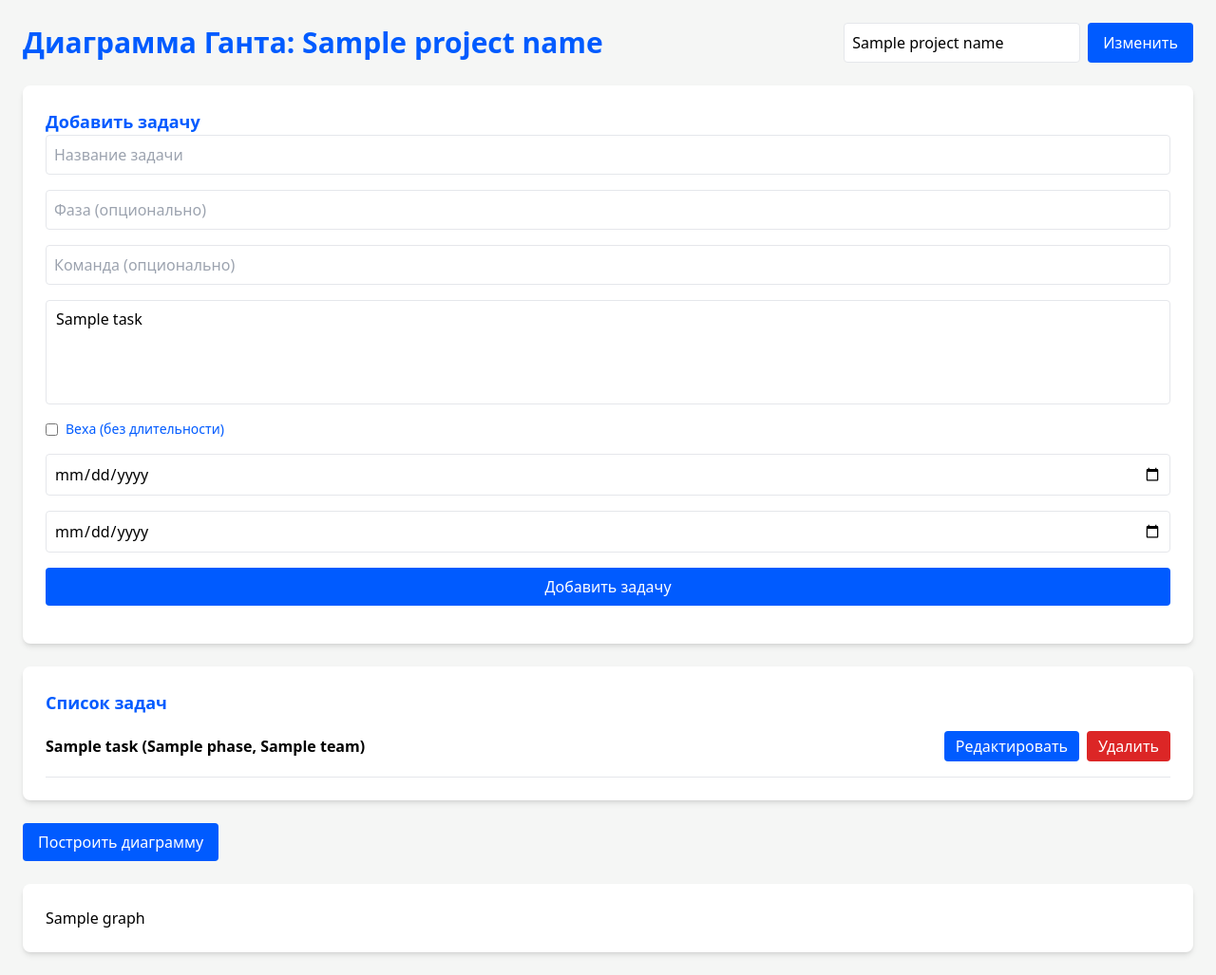
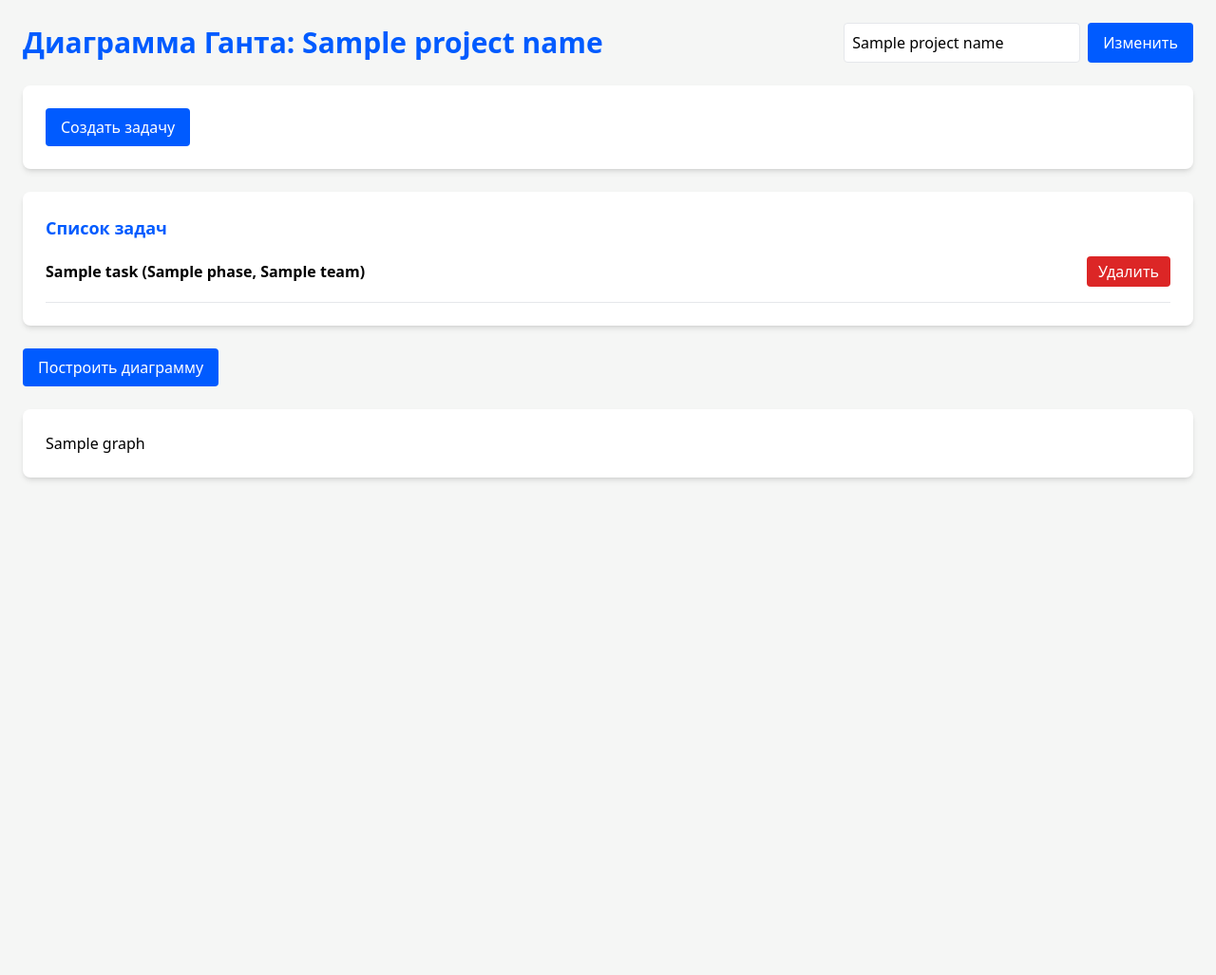
Before and after one commit to Swifter90/it-project-checklist, a Flask app: template templates/index.html in a window 1280 px wide. Shown: the whole page at 95% size. After the commit the page ends 506 px from the top, so only its background shows below. Run offline with Flask 3, Linux system fonts and the light colour scheme; the template is opened without the code that fills it: most values are stand-ins (such as "Sample title", 1, 10 or a date in 2020); some libraries are stand-ins or nearby versions.

Commit message:
76 index.html

```diff
--- a/templates/index.html
+++ b/templates/index.html
@@ -20,22 +20,22 @@
         }
     </script>
     <script>
-        function toggleEndDate(checkbox, index) {
-            const endDateInput = document.getElementById(`end_${index}`);
+        function toggleEndDate(checkbox, prefix) {
+            const endDateInput = document.getElementById(`${prefix}_end_date`);
             endDateInput.disabled = checkbox.checked;
             if (checkbox.checked) {
-                endDateInput.value = document.getElementById(`start_${index}`).value;
+                endDateInput.value = document.getElementById(`${prefix}_start_date`).value;
             }
         }
 
-        function validateDates(index) {
-            const startDate = document.getElementById(`start_${index}`).value;
-            const endDate = document.getElementById(`end_${index}`).value;
-            const isMilestone = document.getElementById(`is_milestone_${index}`).checked;
+        function validateDates(prefix) {
+            const startDate = document.getElementById(`${prefix}_start_date`).value;
+            const endDate = document.getElementById(`${prefix}_end_date`).value;
+            const isMilestone = document.getElementById(`${prefix}_is_milestone`).checked;
             if (startDate && endDate && !isMilestone) {
                 if (new Date(endDate) < new Date(startDate)) {
                     alert("Дата окончания не может быть раньше даты начала!");
-                    document.getElementById(`end_${index}`).value = '';
+                    document.getElementById(`${prefix}_end_date`).value = '';
                     return false;
                 }
             }
@@ -46,20 +46,19 @@
             return confirm(`Вы уверены, что хотите удалить задачу "${taskName}"?`);
         }
 
-        function openEditModal(index, taskName, phase, team, startDate, endDate, isMilestone) {
-            document.getElementById('edit_task_index').value = index;
-            document.getElementById('edit_task_name').value = taskName;
-            document.getElementById('edit_phase').value = phase;
-            document.getElementById('edit_team').value = team;
-            document.getElementById('edit_start_date').value = startDate || '';
-            document.getElementById('edit_end_date').value = endDate || '';
-            document.getElementById('edit_is_milestone').checked = isMilestone;
-            document.getElementById('edit_end_date').disabled = isMilestone;
-            document.getElementById('editModal').classList.remove('hidden');
+        function openAddModal() {
+            document.getElementById('add_task_name').value = '';
+            document.getElementById('add_phase').value = '';
+            document.getElementById('add_team').value = '';
+            document.getElementById('add_start_date').value = '';
+            document.getElementById('add_end_date').value = '';
+            document.getElementById('add_is_milestone').checked = false;
+            document.getElementById('add_end_date').disabled = false;
+            document.getElementById('addModal').classList.remove('hidden');
         }
 
-        function closeEditModal() {
-            document.getElementById('editModal').classList.add('hidden');
+        function closeAddModal() {
+            document.getElementById('addModal').classList.add('hidden');
         }
     </script>
 </head>
@@ -83,38 +82,12 @@
         </div>
         {% endif %}
 
-        <form method="POST" class="bg-ozon-white shadow-md rounded-lg p-6 mb-6">
-            <div class="mb-4">
-                <h2 class="text-lg font-semibold text-ozon-blue">Добавить задачу</h2>
-                <div class="flex flex-col gap-4">
-                    <input type="text" name="task_name" placeholder="Название задачи"
-                           class="p-2 border rounded w-full focus:outline-none focus:ring-2 focus:ring-ozon-blue">
-                    <input type="text" name="phase" placeholder="Фаза (опционально)"
-                           class="p-2 border rounded w-full focus:outline-none focus:ring-2 focus:ring-ozon-blue">
-                    <input type="text" name="team" placeholder="Команда (опционально)"
-                           class="p-2 border rounded w-full focus:outline-none focus:ring-2 focus:ring-ozon-blue">
-                    <select name="dependencies" multiple
-                            class="p-2 border rounded w-full focus:outline-none focus:ring-2 focus:ring-ozon-blue">
-                        {% for item in checklist %}
-                        <option value="{{ item.task }}">{{ item.task }}</option>
-                        {% endfor %}
-                    </select>
-                    <label class="flex items-center">
-                        <input type="checkbox" name="is_milestone" id="is_milestone_new" onchange="toggleEndDate(this, 'new')"
-                               class="mr-2">
-                        <span class="text-sm text-ozon-blue">Веха (без длительности)</span>
-                    </label>
-                    <input type="date" name="start_date" id="start_new"
-                           class="p-2 border rounded w-full focus:outline-none focus:ring-2 focus:ring-ozon-blue">
-                    <input type="date" name="end_date" id="end_new"
-                           class="p-2 border rounded w-full focus:outline-none focus:ring-2 focus:ring-ozon-blue">
-                    <button type="submit" name="action" value="add_task"
-                            class="bg-ozon-blue text-ozon-white px-4 py-2 rounded hover:bg-blue-700 transition">
-                        Добавить задачу
-                    </button>
-                </div>
-            </div>
-        </form>
+        <div class="bg-ozon-white shadow-md rounded-lg p-6 mb-6">
+            <button type="button" onclick="openAddModal()"
+                    class="bg-ozon-blue text-ozon-white px-4 py-2 rounded hover:bg-blue-700 transition">
+                Создать задачу
+            </button>
+        </div>
 
         {% if checklist %}
         <div class="bg-ozon-white shadow-md rounded-lg p-6 mb-6">
@@ -124,10 +97,6 @@
                 <div class="flex justify-between items-center border-b pb-4">
                     <p class="font-semibold">{{ item.task }} ({{ item.phase }}, {{ item.team }}) {% if item.is_milestone %}[Веха]{% endif %}</p>
                     <div class="flex gap-2">
-                        <button type="button" onclick="openEditModal('{{ loop.index0 }}', '{{ item.task | escape }}', '{{ item.phase | escape }}', '{{ item.team | escape }}', '{{ item.start_date | default('') }}', '{{ item.end_date | default('') }}', {{ item.is_milestone | lower }})"
-                                class="bg-ozon-blue text-ozon-white px-3 py-1 rounded hover:bg-blue-700 transition">
-                            Редактировать
-                        </button>
                         <form method="POST" onsubmit="return confirmDelete('{{ item.task | escape }}')">
                             <input type="hidden" name="task_index" value="{{ loop.index0 }}">
                             <button type="submit" name="action" value="delete_task"
@@ -161,18 +130,17 @@
         </div>
         {% endif %}
 
-        <!-- Модальное окно для редактирования -->
-        <div id="editModal" class="fixed inset-0 bg-black bg-opacity-50 flex items-center justify-center hidden">
+        <!-- Модальное окно для добавления задачи -->
+        <div id="addModal" class="fixed inset-0 bg-black bg-opacity-50 flex items-center justify-center hidden">
             <div class="bg-ozon-white p-6 rounded-lg shadow-lg w-full max-w-md">
-                <h2 class="text-lg font-semibold text-ozon-blue mb-4">Редактировать задачу</h2>
-                <form method="POST" onsubmit="return validateDates('edit')">
-                    <input type="hidden" name="task_index" id="edit_task_index">
+                <h2 class="text-lg font-semibold text-ozon-blue mb-4">Создать задачу</h2>
+                <form method="POST" onsubmit="return validateDates('add')">
                     <div class="flex flex-col gap-4">
-                        <input type="text" name="task_name" id="edit_task_name" placeholder="Название задачи"
+                        <input type="text" name="task_name" id="add_task_name" placeholder="Название задачи"
                                class="p-2 border rounded w-full focus:outline-none focus:ring-2 focus:ring-ozon-blue">
-                        <input type="text" name="phase" id="edit_phase" placeholder="Фаза (опционально)"
+                        <input type="text" name="phase" id="add_phase" placeholder="Фаза (опционально)"
                                class="p-2 border rounded w-full focus:outline-none focus:ring-2 focus:ring-ozon-blue">
-                        <input type="text" name="team" id="edit_team" placeholder="Команда (опционально)"
+                        <input type="text" name="team" id="add_team" placeholder="Команда (опционально)"
                                class="p-2 border rounded w-full focus:outline-none focus:ring-2 focus:ring-ozon-blue">
                         <select name="dependencies" multiple
                                 class="p-2 border rounded w-full focus:outline-none focus:ring-2 focus:ring-ozon-blue">
@@ -181,20 +149,20 @@
                             {% endfor %}
                         </select>
                         <label class="flex items-center">
-                            <input type="checkbox" name="is_milestone" id="edit_is_milestone" onchange="toggleEndDate(this, 'edit')"
+                            <input type="checkbox" name="is_milestone" id="add_is_milestone" onchange="toggleEndDate(this, 'add')"
                                    class="mr-2">
                             <span class="text-sm text-ozon-blue">Веха (без длительности)</span>
                         </label>
-                        <input type="date" name="start_date" id="edit_start_date"
+                        <input type="date" name="start_date" id="add_start_date"
                                class="p-2 border rounded w-full focus:outline-none focus:ring-2 focus:ring-ozon-blue">
-                        <input type="date" name="end_date" id="edit_end_date"
+                        <input type="date" name="end_date" id="add_end_date"
                                class="p-2 border rounded w-full focus:outline-none focus:ring-2 focus:ring-ozon-blue">
                         <div class="flex gap-4">
-                            <button type="submit" name="action" value="edit_task"
+                            <button type="submit" name="action" value="add_task"
                                     class="bg-ozon-blue text-ozon-white px-4 py-2 rounded hover:bg-blue-700 transition">
                                 Сохранить
                             </button>
-                            <button type="button" onclick="closeEditModal()"
+                            <button type="button" onclick="closeAddModal()"
                                     class="bg-gray-500 text-ozon-white px-4 py-2 rounded hover:bg-gray-700 transition">
                                 Отмена
                             </button>
```
